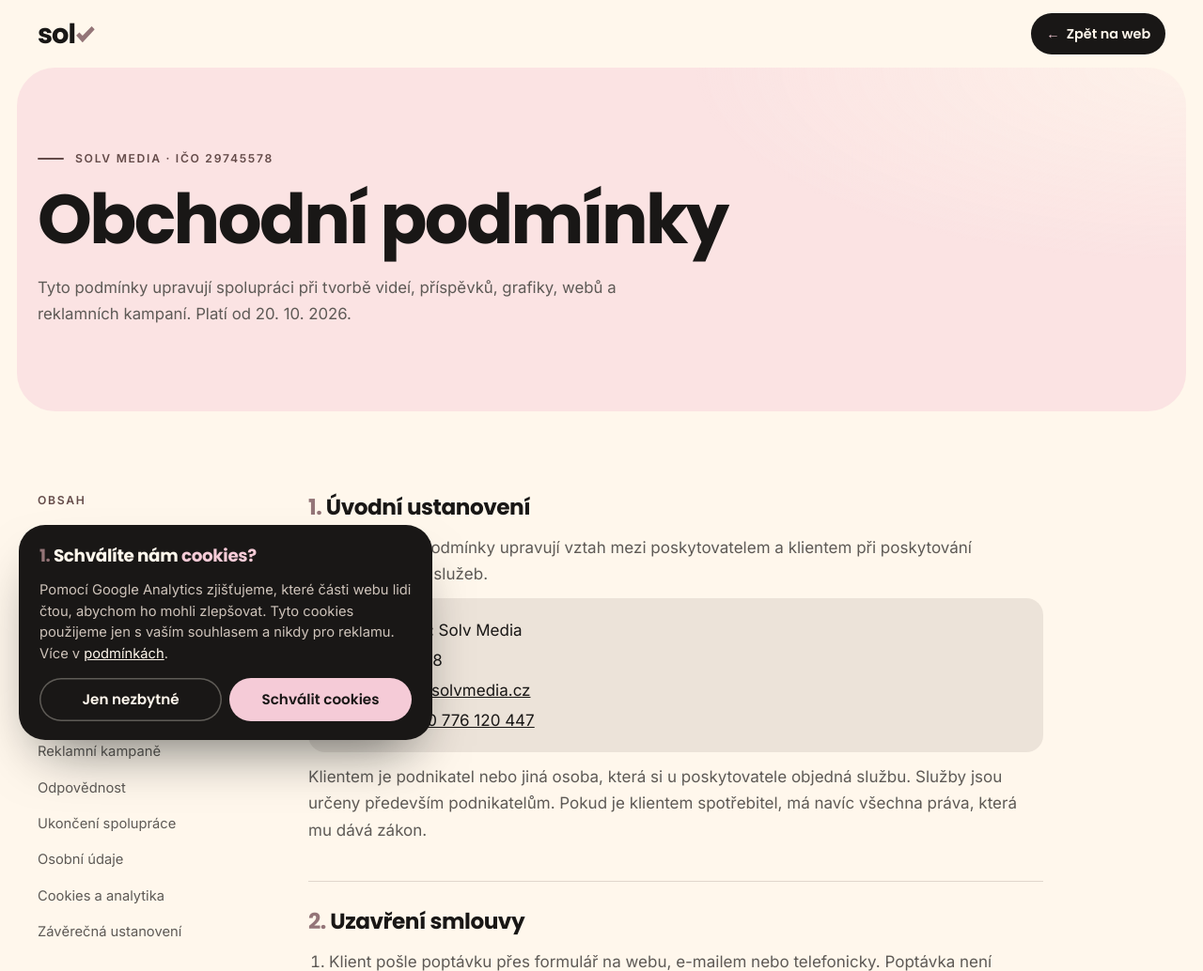
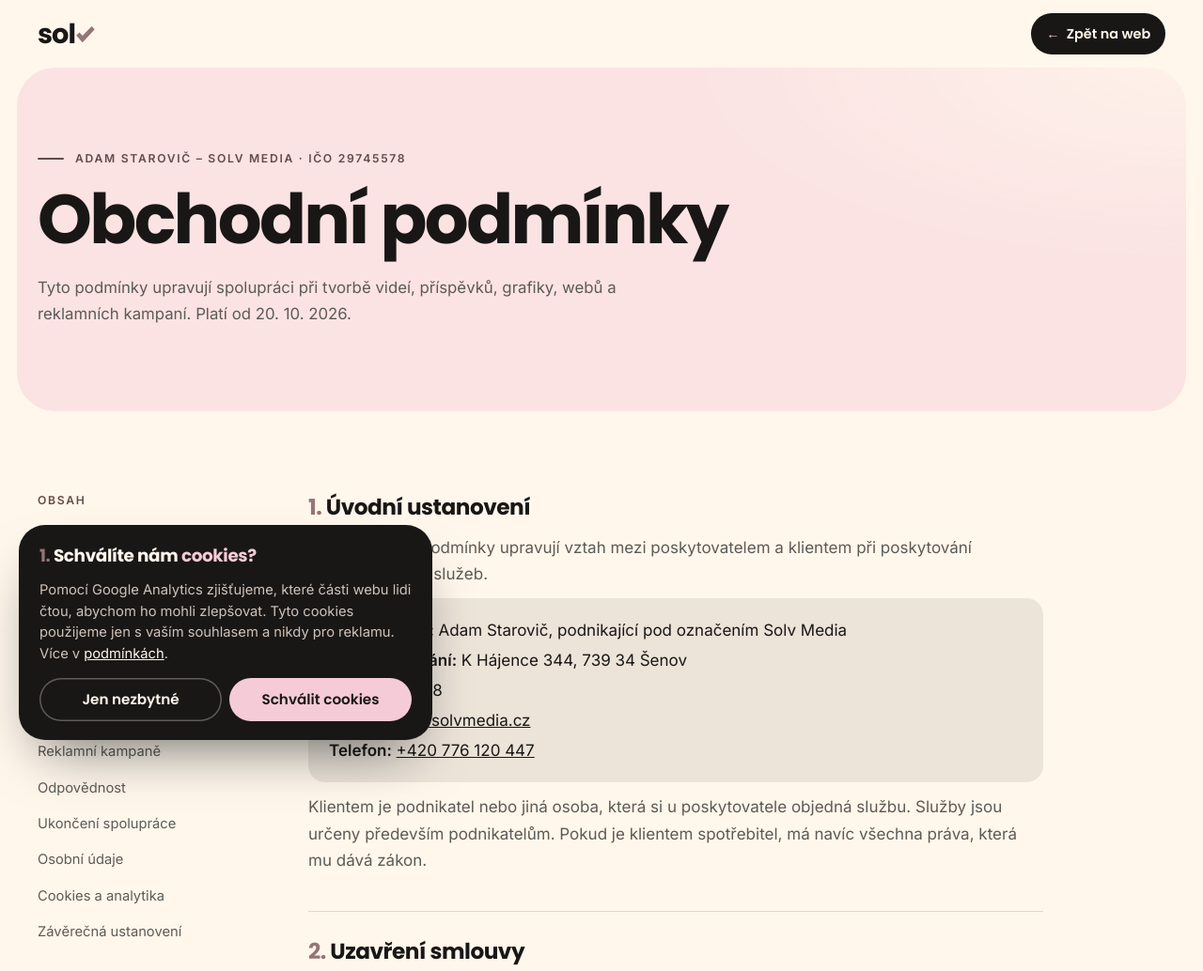
Before and after one commit to astaroam/solvmedia-web, a plain HTML site: page obchodni-podminky.html in a window 1280 px wide. Shown: the top 1034 px of the page at 94% size. Drawn offline with Linux system fonts and the light colour scheme.

Commit message:
Doplnit celé jméno provozovatele (Adam Starovič) do patičky, obchodních podmínek a strukturovaných dat
Co-Authored-By: Claude Opus 5.5 <noreply@anthropic.com>
Claude-Session: https://claude.ai/code/session_01Fag1xAWhrEcZDMYCaWbyYd

```diff
--- a/obchodni-podminky.html
+++ b/obchodni-podminky.html
@@ -104,7 +104,7 @@ footer :focus-visible { outline-color: var(--blush); }
 <main>
   <div class="intro">
     <div class="wrap">
-      <span class="eyebrow">Solv Media · IČO 29745578</span>
+      <span class="eyebrow">Adam Starovič – Solv Media · IČO 29745578</span>
       <h1>Obchodní podmínky</h1>
       <p>Tyto podmínky upravují spolupráci při tvorbě videí, příspěvků, grafiky, webů a reklamních kampaní. Platí od 20. 10. 2026.</p>
     </div>
@@ -132,7 +132,8 @@ footer :focus-visible { outline-color: var(--blush); }
         <h2>Úvodní ustanovení</h2>
         <p>Tyto obchodní podmínky upravují vztah mezi poskytovatelem a klientem při poskytování marketingových služeb.</p>
         <div class="card">
-          <p><strong>Poskytovatel:</strong> Solv Media</p>
+          <p><strong>Poskytovatel:</strong> Adam Starovič, podnikající pod označením Solv Media</p>
+          <p><strong>Místo podnikání:</strong> K Hájence 344, 739 34 Šenov</p>
           <p><strong>IČO:</strong> 29745578</p>
           <p><strong>E-mail:</strong> <a href="mailto:info@solvmedia.cz">info@solvmedia.cz</a></p>
           <p><strong>Telefon:</strong> <a href="tel:+420776120447">+420 776 120 447</a></p>
@@ -253,7 +254,7 @@ footer :focus-visible { outline-color: var(--blush); }
 
 <footer>
   <div class="wrap">
-    <span>© 2026 Solv Media · IČO 29745578</span>
+    <span>© 2026 Adam Starovič – Solv Media · IČO 29745578</span>
     <span class="links"><a href="mailto:info@solvmedia.cz">info@solvmedia.cz</a><a href="tel:+420776120447">+420 776 120 447</a><a href="#" data-cookies>Nastavení cookies</a><a href="./">Hlavní stránka</a></span>
   </div>
 </footer>
```
Also changed, not shown: grafika.html (+1 -1 lines), index.html (+2 -2 lines), meta-ads.html (+1 -1 lines), socialni-site.html (+1 -1 lines), tvorba-webu.html (+1 -1 lines), video.html (+1 -1 lines).
